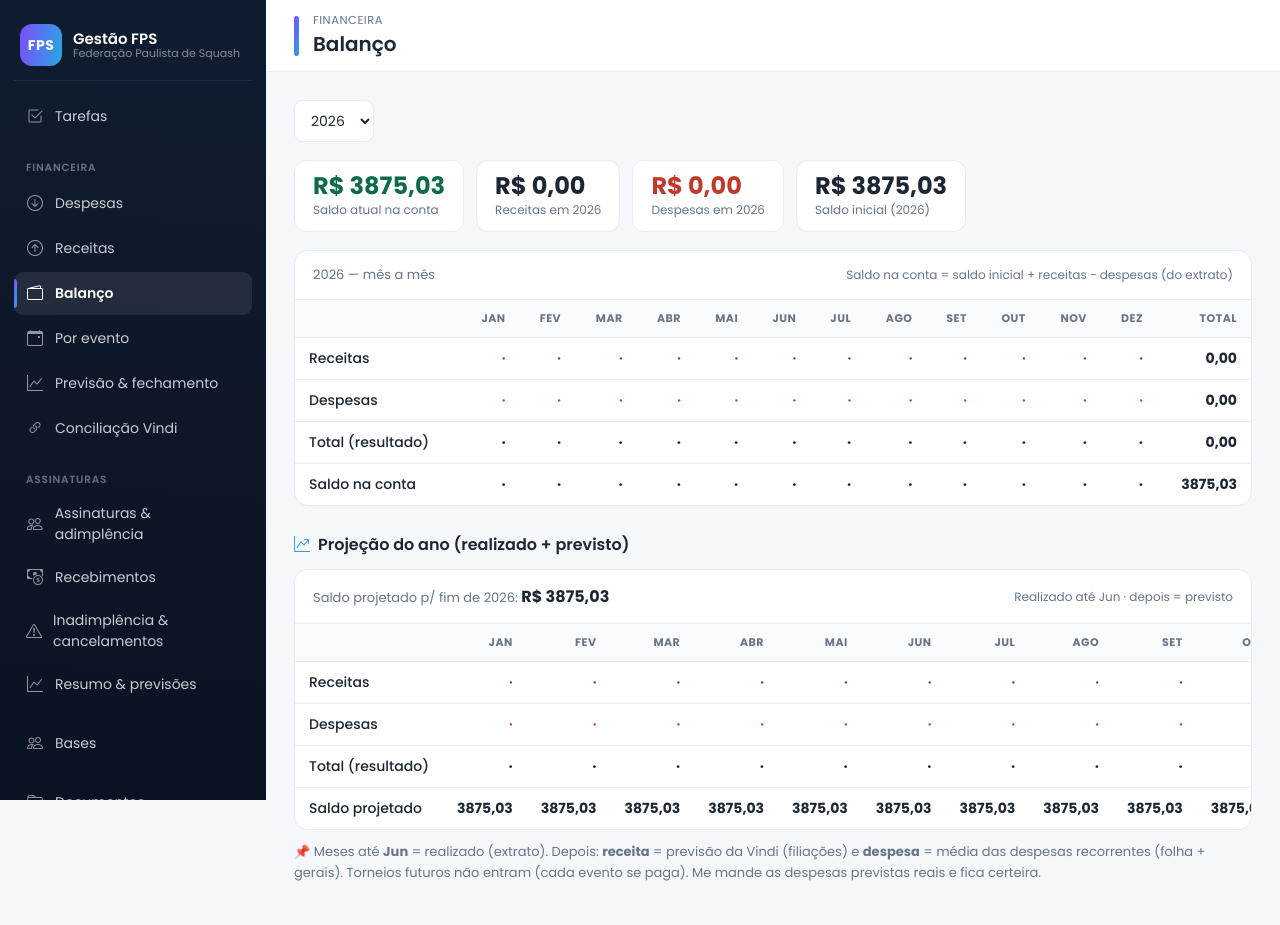
After one commit to berbelsquash/gest-ofps, a Django app: page /s/financeiro-balanco/ in a window 1280 px wide. The commit adds this page. Run offline with Django 5.2, Linux system fonts and the light colour scheme; the visitor is signed in with stand-in values (Sample User, id 1); data that the repository does not hold is empty.

Commit message:
Financeiro: despesas/receitas pelo extrato, aba Balanco e card Vindi na conta
- Despesas e Receitas (mes a mes) agora vem do extrato: data real + nome do recebedor
- Nova aba Balanco: saldo atual na conta + tabela mes a mes (receitas/despesas/resultado/saldo) e projecao do ano (realizado + previsto)
- Previsao de despesa pelas recorrentes (folha sem Aline, contabilidade, Vindi/Yapay, Claro)
- Resumo de assinaturas: card 'Caiu na conta (via extrato)' + diferenca a receber

Co-Authored-By: Claude Opus 4.8 <noreply@anthropic.com>

```diff
--- a/financeiro/views.py
+++ b/financeiro/views.py
@@ -69,14 +69,148 @@ def _pagina_ledger(request, tipo, template, slug):
     return render(request, template, contexto)
 
 
+def _anos_banco():
+    anos = [d.year for d in LancamentoBancario.objects.dates("data", "year", order="DESC")]
+    return anos or [2026]
+
+
+def _pivot_extrato(qs):
+    dados = qs.annotate(m=ExtractMonth("data")).values("grupo", "m").annotate(s=Sum("valor"))
+    grupos = defaultdict(lambda: defaultdict(Decimal))
+    tot = defaultdict(Decimal)
+    for row in dados:
+        g = row["grupo"] or "(a classificar)"
+        v = abs(row["s"] or Decimal("0"))
+        grupos[g][row["m"]] += v
+        tot[row["m"]] += v
+    linhas = []
+    for g in sorted(grupos, key=lambda x: -sum(grupos[x].values())):
+        meses = [grupos[g].get(m, Decimal("0")) for m in range(1, 13)]
+        linhas.append({"grupo": g, "meses": meses, "total": sum(meses)})
+    totais = [tot.get(m, Decimal("0")) for m in range(1, 13)]
+    return linhas, totais, sum(totais)
+
+
 @login_required
 def despesas(request):
-    return _pagina_ledger(request, "despesa", "financeiro/despesas.html", "financeiro-despesas")
+    """Despesas mês a mês — direto do extrato (data e descrição como no banco)."""
+    ano = int(request.GET.get("ano") or 2026)
+    grupo_sel = request.GET.get("grupo", "")
+    qs = LancamentoBancario.objects.filter(tipo="despesa", data__year=ano)
+    linhas, totais, total = _pivot_extrato(qs)
+    det = qs
+    if grupo_sel:
+        det = det.filter(grupo=grupo_sel)
+    det = list(det.order_by("data", "-id")[:600])
+    for l in det:
+        l.valor_abs = abs(l.valor)
+    contexto = contexto_base(
+        "financeiro-despesas", ano=ano, anos=_anos_banco(), meses=MESES,
+        linhas=linhas, totais=totais, total=total,
+        detalhe=det, grupos=[l["grupo"] for l in linhas], grupo_sel=grupo_sel,
+    )
+    return render(request, "financeiro/despesas.html", contexto)
+
+
+SALDO_INICIAL_2026 = Decimal("3875.03")  # saldo da conta em 31/12/2025 (do extrato)
 
 
 @login_required
 def receitas(request):
-    return _pagina_ledger(request, "receita", "financeiro/receitas.html", "financeiro-receitas")
+    """Receitas mês a mês — direto do extrato (data e descrição como no banco)."""
+    ano = int(request.GET.get("ano") or 2026)
+    grupo_sel = request.GET.get("grupo", "")
+    qs = LancamentoBancario.objects.filter(tipo="receita", data__year=ano)
+    linhas, totais, total = _pivot_extrato(qs)
+    det = qs
+    if grupo_sel:
+        det = det.filter(grupo=grupo_sel)
+    det = list(det.order_by("data", "-id")[:600])
+    contexto = contexto_base(
+        "financeiro-receitas", ano=ano, anos=_anos_banco(), meses=MESES,
+        linhas=linhas, totais=totais, total=total,
+        detalhe=det, grupos=[l["grupo"] for l in linhas], grupo_sel=grupo_sel,
+    )
+    return render(request, "financeiro/receitas.html", contexto)
+
+
+@login_required
+def balanco(request):
+    """Balanço: saldo atual da conta + resumo mês a mês (receitas, despesas, resultado)."""
+    ano = int(request.GET.get("ano") or 2026)
+    rec = {m: Decimal("0") for m in range(1, 13)}
+    desp = {m: Decimal("0") for m in range(1, 13)}
+    for row in (LancamentoBancario.objects.filter(data__year=ano)
+                .annotate(m=ExtractMonth("data")).values("m", "tipo").annotate(s=Sum("valor"))):
+        if row["m"]:
+            if row["tipo"] == "receita":
+                rec[row["m"]] = row["s"] or Decimal("0")
+            else:
+                desp[row["m"]] = abs(row["s"] or Decimal("0"))
+    saldo_inicial = SALDO_INICIAL_2026 if ano == 2026 else Decimal("0")
+    rec_list = [rec[m] for m in range(1, 13)]
+    desp_list = [desp[m] for m in range(1, 13)]
+    result_list = [rec[m] - desp[m] for m in range(1, 13)]
+    tot_rec = sum(rec_list)
+    tot_desp = sum(desp_list)
+    rows = [
+        {"label": "Receitas", "valores": rec_list, "total": tot_rec, "classe": "val-pos"},
+        {"label": "Despesas", "valores": desp_list, "total": tot_desp, "classe": "val-neg"},
+        {"label": "Total (resultado)", "valores": result_list, "total": tot_rec - tot_desp, "classe": "col-total"},
+    ]
+    # Linha de saldo na conta (acumulado), só até o último mês com movimento.
+    ultimo = max((m for m in range(1, 13) if rec[m] or desp[m]), default=0)
+    saldo_list, acum = [], saldo_inicial
+    for m in range(1, 13):
+        acum += rec[m] - desp[m]
+        saldo_list.append(acum if m <= ultimo else Decimal("0"))
+    rows.append({"label": "Saldo na conta", "valores": saldo_list,
+                 "total": saldo_inicial + tot_rec - tot_desp, "classe": "col-total"})
+
+    # --- Projeção do ano: realizado (até o mês atual) + previsto (depois) ---
+    hoje = timezone.localdate()
+    mes_atual = hoje.month if ano == hoje.year else 12
+    vindi_prev = _vindi_previsto(ano, hoje)
+    # Despesa futura prevista = média mensal SÓ das recorrentes definidas pela FPS:
+    # folha (sem Aline, que saiu) + contabilidade + taxas Vindi/Yapay + telefone (Claro) + Mailchimp.
+    # Squash Wall (aluguel só no início do ano) e torneios NÃO entram na recorrência.
+    recorrente_filtro = (
+        (Q(grupo="Folha") & ~Q(categoria="Aline Rocha"))
+        | Q(categoria__in=["Contabilidade", "Taxas Vindi/Yapay", "Telefone", "Mailchimp"])
+    )
+    recorrente_total = abs(
+        LancamentoBancario.objects.filter(
+            tipo="despesa", data__year=ano, data__month__lte=mes_atual
+        ).filter(recorrente_filtro).aggregate(s=Sum("valor"))["s"] or Decimal("0")
+    )
+    media_desp = (recorrente_total / mes_atual) if mes_atual else Decimal("0")
+    rec_proj, desp_proj = [], []
+    for m in range(1, 13):
+        futuro = ano > hoje.year or (ano == hoje.year and m > mes_atual)
+        rec_proj.append(vindi_prev[m] if futuro else rec[m])
+        desp_proj.append(media_desp if futuro else desp[m])
+    result_proj = [rec_proj[i] - desp_proj[i] for i in range(12)]
+    tot_rec_proj, tot_desp_proj = sum(rec_proj), sum(desp_proj)
+    rows_proj = [
+        {"label": "Receitas", "valores": rec_proj, "total": tot_rec_proj, "classe": "val-pos"},
+        {"label": "Despesas", "valores": desp_proj, "total": tot_desp_proj, "classe": "val-neg"},
+        {"label": "Total (resultado)", "valores": result_proj, "total": tot_rec_proj - tot_desp_proj, "classe": "col-total"},
+    ]
+    saldo_proj_list, acum = [], saldo_inicial
+    for i in range(12):
+        acum += rec_proj[i] - desp_proj[i]
+        saldo_proj_list.append(acum)
+    rows_proj.append({"label": "Saldo projetado", "valores": saldo_proj_list,
+                      "total": saldo_inicial + tot_rec_proj - tot_desp_proj, "classe": "col-total"})
+
+    contexto = contexto_base(
+        "financeiro-balanco", ano=ano, anos=_anos_banco(), meses=MESES, rows=rows,
+        saldo_inicial=saldo_inicial, total_rec=tot_rec, total_desp=tot_desp,
+        saldo_atual=saldo_inicial + tot_rec - tot_desp,
+        rows_proj=rows_proj, mes_atual_nome=MESES[mes_atual - 1],
+        saldo_fim_ano=saldo_inicial + tot_rec_proj - tot_desp_proj,
+    )
+    return render(request, "financeiro/balanco.html", contexto)
 
 
 @login_required
--- a/gestao_fps/urls.py
+++ b/gestao_fps/urls.py
@@ -26,6 +26,7 @@ urlpatterns = [
     path("s/financeiro-despesas/", financeiro_views.despesas, name="financeiro_despesas"),
     path("s/financeiro-receitas/", financeiro_views.receitas, name="financeiro_receitas"),
     path("s/financeiro-eventos/", financeiro_views.por_evento, name="financeiro_eventos"),
+    path("s/financeiro-balanco/", financeiro_views.balanco, name="financeiro_balanco"),
     path("s/financeiro-previsao/", financeiro_views.previsao, name="financeiro_previsao"),
     path("s/financeiro-conciliacao/", financeiro_views.conciliacao, name="financeiro_conciliacao"),
     # Demais seções do menu (placeholder genérico).
--- a/painel/menu.py
+++ b/painel/menu.py
@@ -15,6 +15,7 @@ MENU = [
         "itens": [
             {"slug": "financeiro-despesas", "label": "Despesas", "icone": "bi-arrow-down-circle"},
             {"slug": "financeiro-receitas", "label": "Receitas", "icone": "bi-arrow-up-circle"},
+            {"slug": "financeiro-balanco", "label": "Balanço", "icone": "bi-wallet2"},
             {"slug": "financeiro-eventos", "label": "Por evento", "icone": "bi-calendar-event"},
             {"slug": "financeiro-previsao", "label": "Previsão & fechamento", "icone": "bi-graph-up"},
             {"slug": "financeiro-conciliacao", "label": "Conciliação Vindi", "icone": "bi-link-45deg"},
--- a/templates/assinaturas/resumo.html
+++ b/templates/assinaturas/resumo.html
@@ -20,7 +20,9 @@
 </div>
 
 <div class="resumo-chips">
-  <div class="chip chip-ok"><span class="chip-num">R$ {{ total_real|floatformat:2 }}</span><span class="chip-lbl">Recebido em {{ ano }}</span></div>
+  <div class="chip chip-ok"><span class="chip-num">R$ {{ total_real|floatformat:2 }}</span><span class="chip-lbl">Recebido na Vindi ({{ ano }})</span></div>
+  <div class="chip"><span class="chip-num">R$ {{ caiu_conta|floatformat:2 }}</span><span class="chip-lbl">Caiu na conta (via extrato)</span></div>
+  <div class="chip chip-alerta"><span class="chip-num">R$ {{ a_receber|floatformat:2 }}</span><span class="chip-lbl">Diferença (trânsito + taxas)</span></div>
   <div class="chip"><span class="chip-num">R$ {{ total_prev|floatformat:2 }}</span><span class="chip-lbl">Previsto (resto de {{ ano }})</span></div>
   <div class="chip"><span class="chip-num">R$ {{ projecao_ano|floatformat:2 }}</span><span class="chip-lbl">Projeção do ano</span></div>
 </div>
--- /dev/null
+++ b/templates/financeiro/balanco.html
@@ -0,0 +1,65 @@
+{% extends 'base.html' %}
+
+{% block titulo %}Balanço — Gestão FPS{% endblock %}
+
+{% block conteudo %}
+<div class="barra-acoes">
+  <form method="get" class="filtros">
+    <select name="ano" onchange="this.form.submit()">
+      {% for a in anos %}<option value="{{ a }}" {% if a == ano %}selected{% endif %}>{{ a }}</option>{% endfor %}
+    </select>
+  </form>
+</div>
+
+<div class="resumo-chips">
+  <div class="chip chip-ok"><span class="chip-num">R$ {{ saldo_atual|floatformat:2 }}</span><span class="chip-lbl">Saldo atual na conta</span></div>
+  <div class="chip"><span class="chip-num">R$ {{ total_rec|floatformat:2 }}</span><span class="chip-lbl">Receitas em {{ ano }}</span></div>
+  <div class="chip chip-alerta"><span class="chip-num">R$ {{ total_desp|floatformat:2 }}</span><span class="chip-lbl">Despesas em {{ ano }}</span></div>
+  <div class="chip"><span class="chip-num">R$ {{ saldo_inicial|floatformat:2 }}</span><span class="chip-lbl">Saldo inicial ({{ ano }})</span></div>
+</div>
+
+<div class="cartao tabela-wrap">
+  <div class="cartao-topo">
+    <span class="contador">{{ ano }} — mês a mês</span>
+    <span class="sync-info">Saldo na conta = saldo inicial + receitas − despesas (do extrato)</span>
+  </div>
+  <table class="tabela tabela-pivot">
+    <thead>
+      <tr><th></th>{% for m in meses %}<th>{{ m }}</th>{% endfor %}<th>Total</th></tr>
+    </thead>
+    <tbody>
+      {% for row in rows %}
+      <tr>
+        <td class="nome-grupo">{{ row.label }}</td>
+        {% for v in row.valores %}<td class="{{ row.classe }}">{% if v %}{{ v|floatformat:2 }}{% else %}·{% endif %}</td>{% endfor %}
+        <td class="col-total">{{ row.total|floatformat:2 }}</td>
+      </tr>
+      {% endfor %}
+    </tbody>
+  </table>
+</div>
+
+<h2 class="secao-titulo"><i class="bi bi-graph-up-arrow"></i> Projeção do ano (realizado + previsto)</h2>
+<div class="cartao tabela-wrap">
+  <div class="cartao-topo">
+    <span class="contador">Saldo projetado p/ fim de {{ ano }}: <strong>R$ {{ saldo_fim_ano|floatformat:2 }}</strong></span>
+    <span class="sync-info">Realizado até {{ mes_atual_nome }} · depois = previsto</span>
+  </div>
+  <table class="tabela tabela-pivot">
+    <thead><tr><th></th>{% for m in meses %}<th>{{ m }}</th>{% endfor %}<th>Total</th></tr></thead>
+    <tbody>
+      {% for row in rows_proj %}
+      <tr>
+        <td class="nome-grupo">{{ row.label }}</td>
+        {% for v in row.valores %}<td class="{{ row.classe }}">{% if v %}{{ v|floatformat:2 }}{% else %}·{% endif %}</td>{% endfor %}
+        <td class="col-total">{{ row.total|floatformat:2 }}</td>
+      </tr>
+      {% endfor %}
+    </tbody>
+  </table>
+</div>
+
+<p class="sync-info" style="margin-top:12px; color:var(--texto-suave); font-size:13px; line-height:1.6;">
+  📌 Meses até <strong>{{ mes_atual_nome }}</strong> = realizado (extrato). Depois: <strong>receita</strong> = previsão da Vindi (filiações) e <strong>despesa</strong> = média das despesas recorrentes (folha + gerais). Torneios futuros não entram (cada evento se paga). Me mande as despesas previstas reais e fica certeira.
+</p>
+{% endblock %}
```
Also changed, not shown: assinaturas/views.py (+8 -0 lines), templates/financeiro/despesas.html (+5 -5 lines), templates/financeiro/receitas.html (+4 -5 lines).
